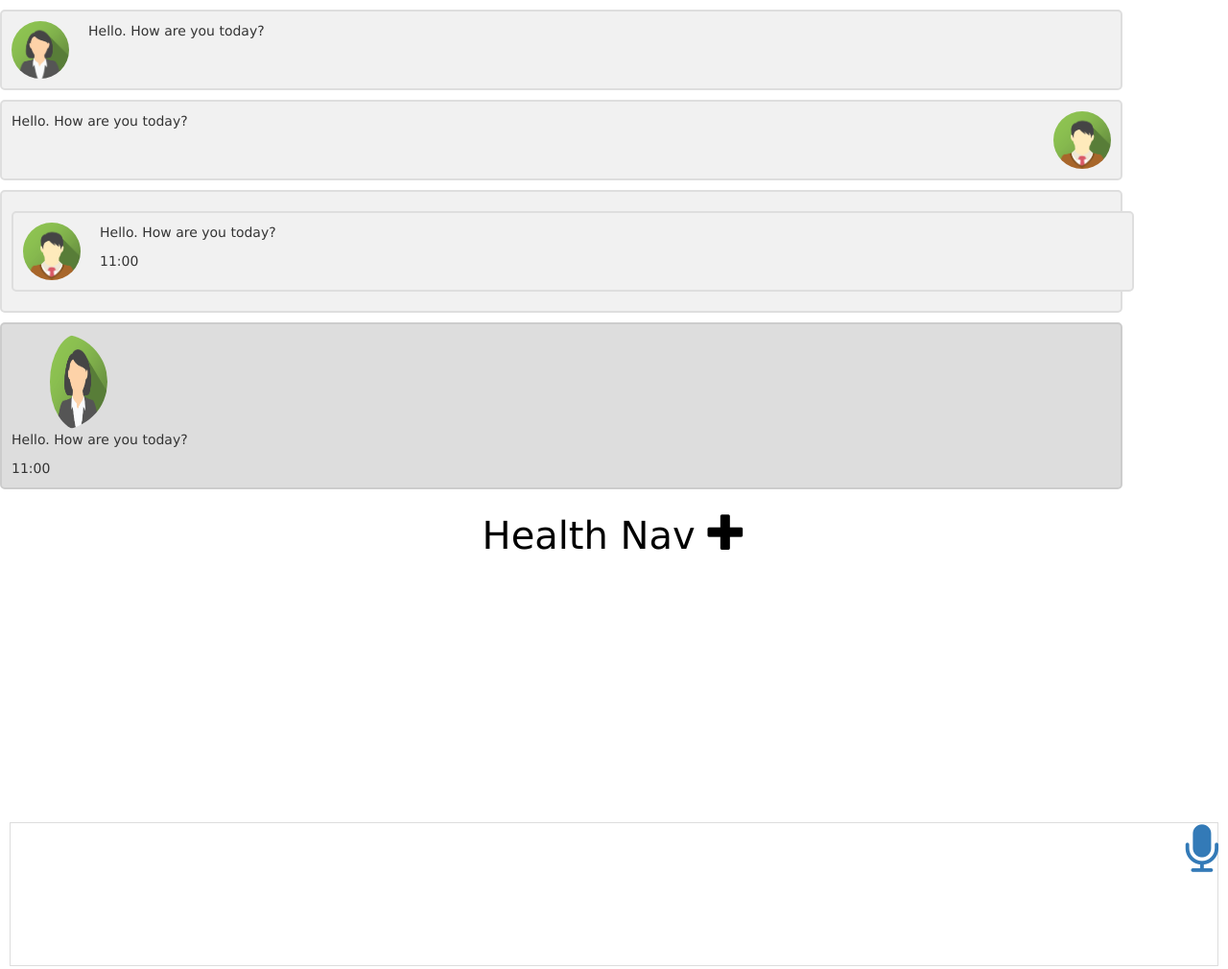
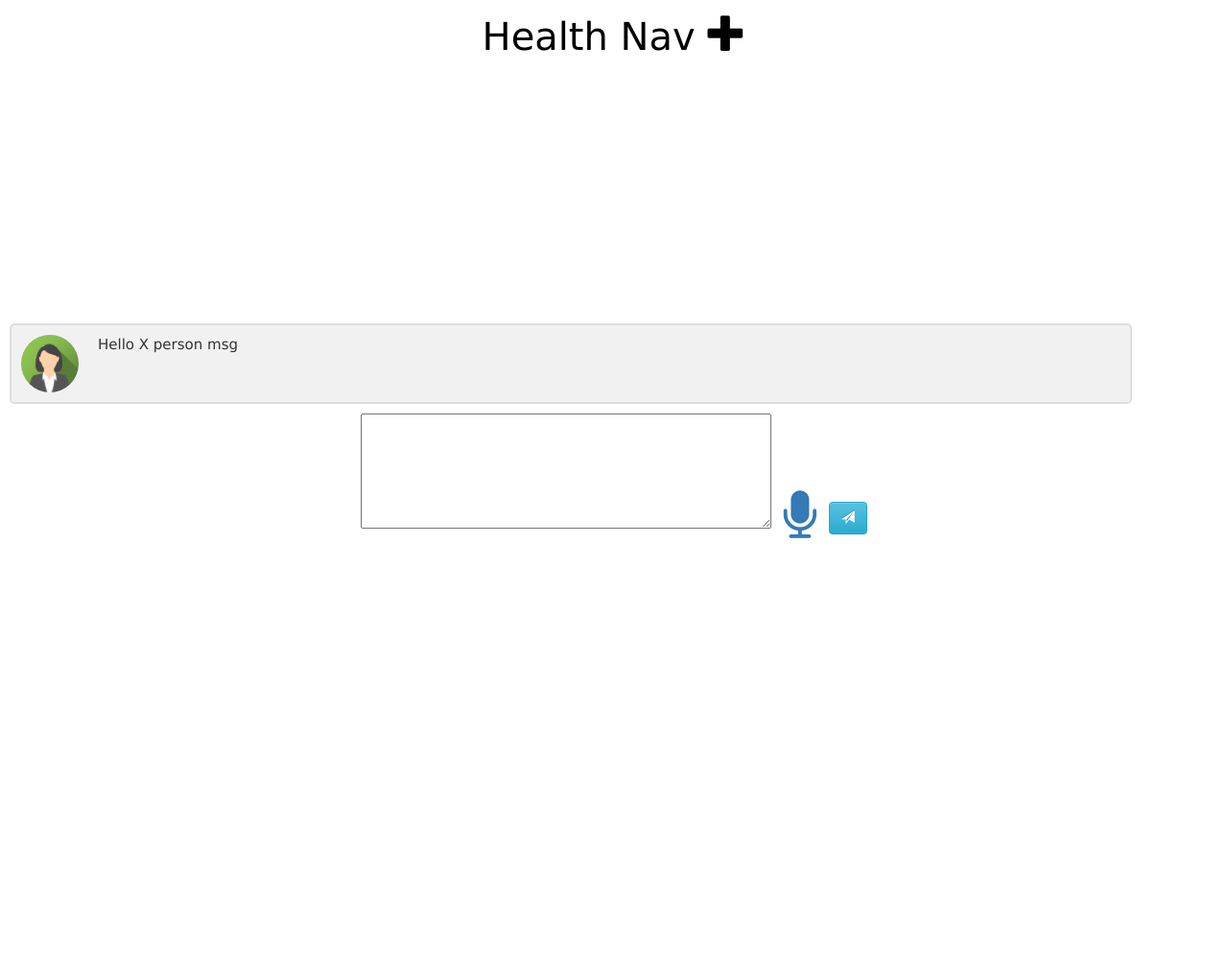
Before and after one commit to Jordanhho/ComplexHealthcareApp, a plain HTML site: page index.html in a window 1280 px wide. Shown: the whole page at 96% size. After the commit the page ends 800 px from the top, so only its background shows below. Drawn offline with nearby package versions, Linux system fonts and the light colour scheme.

Commit message:
implement basic chat box

```diff
--- a/hackinghealth.css
+++ b/hackinghealth.css
@@ -152,3 +152,13 @@ img {
   height: 100%;
   width: auto;
 }
+
+
+.msg_text_size {
+  font-size: 15px;
+}
+
+
+.chat_bar {
+
+}
--- a/hackinghealth.js
+++ b/hackinghealth.js
@@ -1,6 +1,7 @@
 
 
 $(document).ready(function() {
+
 
 
     $("#start_button").on("click", function(event) {
@@ -26,17 +27,14 @@ $(document).ready(function() {
      recognition.onstart = function() {
        recognizing = true;
        showInfo('info_speak_now');
-       start_img.src = 'mic-animate.gif';
      };
 
      recognition.onerror = function(event) {
        if (event.error == 'no-speech') {
-         start_img.src = 'mic.gif';
          showInfo('info_no_speech');
          ignore_onend = true;
        }
        if (event.error == 'audio-capture') {
-         start_img.src = 'mic.gif';
          showInfo('info_no_microphone');
          ignore_onend = true;
        }
@@ -55,7 +53,6 @@ $(document).ready(function() {
        if (ignore_onend) {
          return;
        }
-       start_img.src = 'mic.gif';
        if (!final_transcript) {
          showInfo('info_start');
          return;
@@ -80,7 +77,8 @@ $(document).ready(function() {
        }
        final_transcript = capitalize(final_transcript);
        final_span.innerHTML = linebreak(final_transcript);
-       interim_span.innerHTML = linebreak(interim_transcript);
+       final_span.innerHTML = linebreak(interim_transcript);
+       //interim_span.innerHTML = linebreak(interim_transcript);
      };
    }
 
@@ -103,16 +101,17 @@ $(document).ready(function() {
 
    function startButton(event) {
         if (recognizing) {
-        recognition.stop();
+          recognition.stop();
+          console.log("stopped");
         return;
         }
-        final_transcript = '';
+        //final_transcript = '';
         // recognition.lang = select_dialect.value;
         recognition.start();
-        ignore_onend = false;
-        final_span.innerHTML = '';
-        interim_span.innerHTML = '';
-        showInfo('info_allow');
+        //ignore_onend = false;
+        //final_span.innerHTML = '';
+        // interim_span.innerHTML = '';
+        //showInfo('info_allow');
         // showButtons('none');
         start_timestamp = event.timeStamp;
     }
@@ -131,9 +130,99 @@ $(document).ready(function() {
    }
 
 
+   /* own code */
+
+
+   var chat_bot_msges = {
+    "chat_bot":[
+        {"hello": "Hello X person msg"},
+        {"diabetes": "diabetes msg"},
+        {"mental health": "mental health msg template"}
+    ]
+  }
+
+   var chat_msg_index = 0;
+   var bot_init = 0;
 
 
 
+   //init chat
+   addChat("bot_chat_template");
+
+   //hello, diabites, mental health test examples
+
+   $("#send_msg").on("click", function() {
+
+     //add user chat
+      addChat("user_chat_template");
+
+      setTimeout(function() {
+        //add bot chat
+        addChat("bot_chat_template");
+      }, 200);
+   });
 
 
+
+   function findKeywordFromStr(msg) {
+    //if keyword matches mental health
+
+    //if keyword matches diabetes
+
+    //if it matches hello/hi
+   }
+
+
+
+  //bot_chat_template_
+   function addChat(type_id) {
+
+      //curr chat log
+      var chat_log = $("#chat_log");
+
+      var new_chat_box_id = "#" + type_id + "_" + chat_msg_index;
+
+      var new_chat_box = $('#' + type_id ).clone();
+
+      new_chat_box.attr("id", new_chat_box_id);
+
+      //curr textarea value:
+      var curr_msg = $.trim($("#final_span").val());
+
+      //set chat value depending on user or bot
+      if(type_id == "user_chat_template") {
+
+        new_chat_box.find(".msg").text(curr_msg);
+      }
+      else {
+        var bot_msg = "";
+        //if init
+        if(bot_init == 0) {
+          bot_msg = chat_bot_msges.chat_bot[0]["hello"];
+          bot_init = 1;
+        }
+        //search in key words for the text
+        else {
+
+            //loop through all bot msg types
+            $.each(chat_bot_msges.chat_bot, function(bot_msg_i, bot_msg_val) {
+              var bot_key = Object.keys(bot_msg_val)[0];
+              if(curr_msg.includes(bot_key.toLowerCase())) {
+                bot_msg = bot_msg_val[bot_key];
+                return false;
+              }
+            });
+
+        }
+        new_chat_box.find(".msg").text(bot_msg);
+      }
+
+      new_chat_box.appendTo(chat_log).show("slow");
+
+      chat_msg_index++;
+
+      //empty out prevous chat
+      final_span.innerHTML = '';
+   }
+
 });
--- a/index.html
+++ b/index.html
@@ -29,41 +29,6 @@
 
 <body>
 
-    <div id="bot_chat_template" >
-        <div class="container">
-            <img src="/img/bot_avatar.png" alt="Avatar">
-            <p><span class="msg">Hello. How are you today?</span></p>
-            <span class="timestamp"></span>
-        </div>
-    </div>
-
-    <div id="user_chat_template" >
-        <div class="container">
-            <img src="/img/user_avatar.png" alt="Avatar" class="right >
-            <p><span class="msg">Hello. How are you today?</span></p>
-            <span class="timestamp"></span>
-        </div>
-    </div>
-
-
-
-    <div class="container">
-        <div class="container">
-            <img src="./img/user_avatar.png" alt="Avatar">
-            <p><span class="msg">Hello. How are you today?</span></p>
-            <span class="timestamp">11:00</span>
-        </div>
-      </div>
-
-      <div class="container darker">
-        <div class="image-cropper">
-            <img src="./img/bot_avatar.png" alt="Avatar" class="right rounded">
-        </div>
-        <p><span class="msg">Hello. How are you today?</span></p>
-        <span class="timestamp">11:00</span>
-      </div>
-
-
 
     <div class="center" id="headline">
 
@@ -90,15 +55,34 @@
                 version 25 or later.</p>
         </div>
 
-        <div class="right">
+        <div id="bot_chat_template" class="display_none">
+            <div class="container">
+                <img src="./img/bot_avatar.png" alt="Avatar">
+                <span class="msg msg_text_size pull-left"></span>
+                <span class="timestamp"></span>
+            </div>
+        </div>
+
+        <div id="user_chat_template" class="display_none">
+            <div class="container">
+                <img src="./img/user_avatar.png" alt="Avatar" class="right">
+                <span class="msg msg_text_size pull-right"></span>
+                <span class="timestamp"></span>
+            </div>
+        </div>
+
+
+        <div id="chat_log">
+
+        </div>
+
+
+        <div>
+            <textarea id="final_span" class="final chat_bar"></textarea>
             <button id="start_button">
                 <a id="start_img" alt="Start" class="fa fa-microphone fa-lg  icon" style="pointer-events: auto;"></a>
             </button>
-        </div>
-
-        <div id="results">
-            <span id="final_span" class="final"></span>
-            <span id="interim_span" class="interim"></span>
+            <button id="send_msg" type="button" class="btn btn-info"><span class="glyphicon glyphicon-send" aria-hidden="true"></span></button>
         </div>
 
     </div>
```
